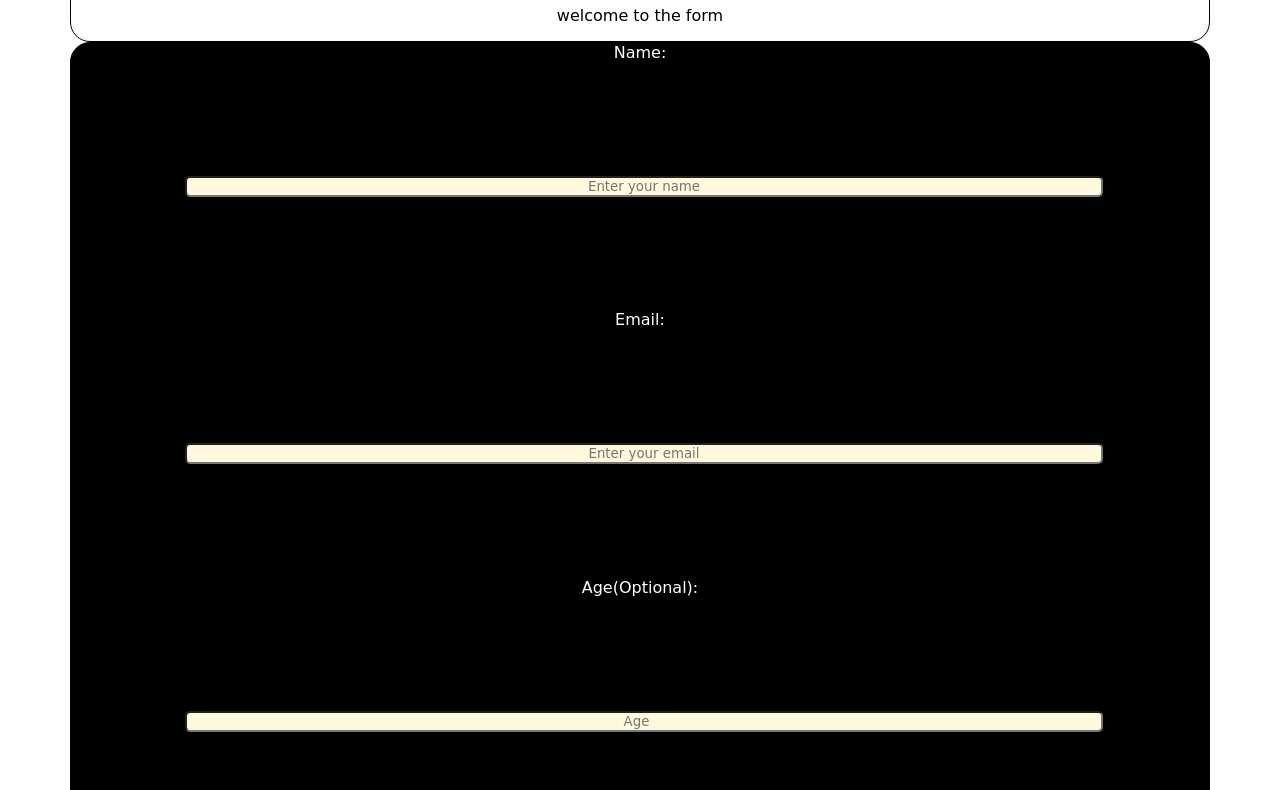
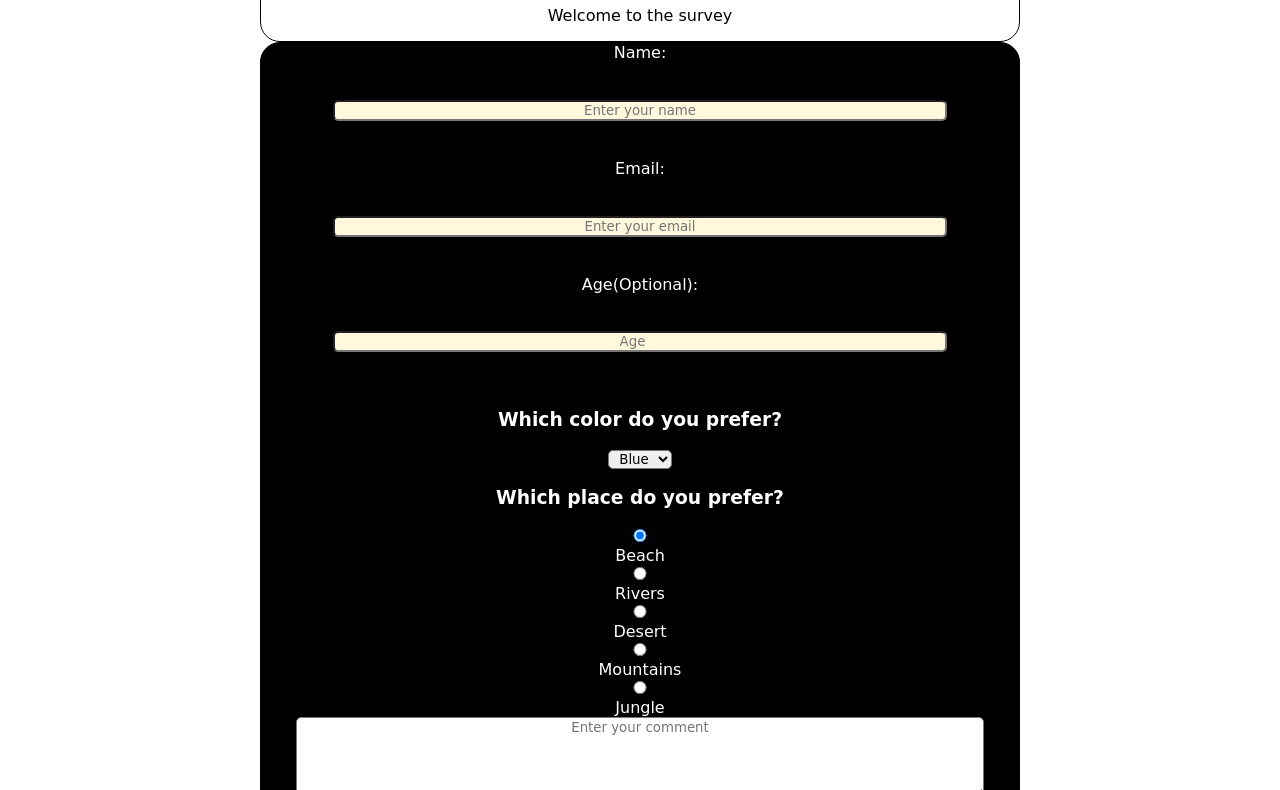
Before and after one commit to juansesu3/formulario-de-encuesta, a plain HTML site: page index.html in a window 1280 px wide. Shown: the part 84-874 px from the top of the page. Drawn offline with Linux system fonts and the light colour scheme; a web font is replaced by a local one.

Commit message:
mejoras del formulario

```diff
--- a/index.html
+++ b/index.html
@@ -14,7 +14,7 @@
         <header>
           <h1 id="title" class="text-center">SIGN IN</h1>
           <p id="description">
-            welcome to the form
+            Welcome to the survey
           </p>
         </header>
         <form id="survey-form">
@@ -69,26 +69,23 @@
           <div id="radio">
           <div>
             <h3>Which place do you prefer?</h3>
-            <input type="radio" id="beach" name="drone" value="huey" checked />
+            <input class="check-box" type="radio" id="beach" name="drone" value="huey" checked />
             <label >Beach</label>
           </div>
-
           <div>
-            <input type="radio" id="rivers" name="drone" value="dewey" />
+            <input  class="check-box" type="radio" id="rivers" name="drone" value="dewey" />
             <label >Rivers</label>
           </div>
-
           <div>
-            <input type="radio" id="desert" name="drone" value="louie" />
+            <input  class="check-box" type="radio" id="desert" name="drone" value="louie" />
             <label >Desert</label>
           </div>
-
           <div>
-            <input type="radio" id="cave" name="drone" value="louie" />
-            <label >Cenote</label>
+            <input   class="check-box" type="radio" id="cave" name="drone" value="louie" />
+            <label >Mountains</label>
           </div>
           <div>
-            <input type="radio" id="Jungle" name="drone" value="louie" />
+            <input  class="check-box" type="radio" id="Jungle" name="drone" value="louie" />
             <label>Jungle</label>
           </div>
         </div>
--- a/styles/styles.css
+++ b/styles/styles.css
@@ -10,7 +10,7 @@ header{
     border-radius: 20px;
     border: 1px solid black;
     background-color: #ffffff;
-    width: 90%;
+    width: 60%;
     margin: 0 auto;
 }
 form{
@@ -18,7 +18,7 @@ form{
     border: 1px solid black;
     background-color: #000000;
     color: #ffffff;
-    width: 90%;
+    width: 60%;
     margin: 0 auto;
 
 
@@ -29,7 +29,17 @@ form{
 }
 
 input{
-    margin: 10%;
+    margin: 5%;
+    width: 80%;
+    border-radius: 5px;
+    background-color: cornsilk;
+
+}
+label{
+    display: block;
+}
+.check-box {
+    margin: 0%;
     width: 80%;
     border-radius: 5px;
     background-color: cornsilk;
```
